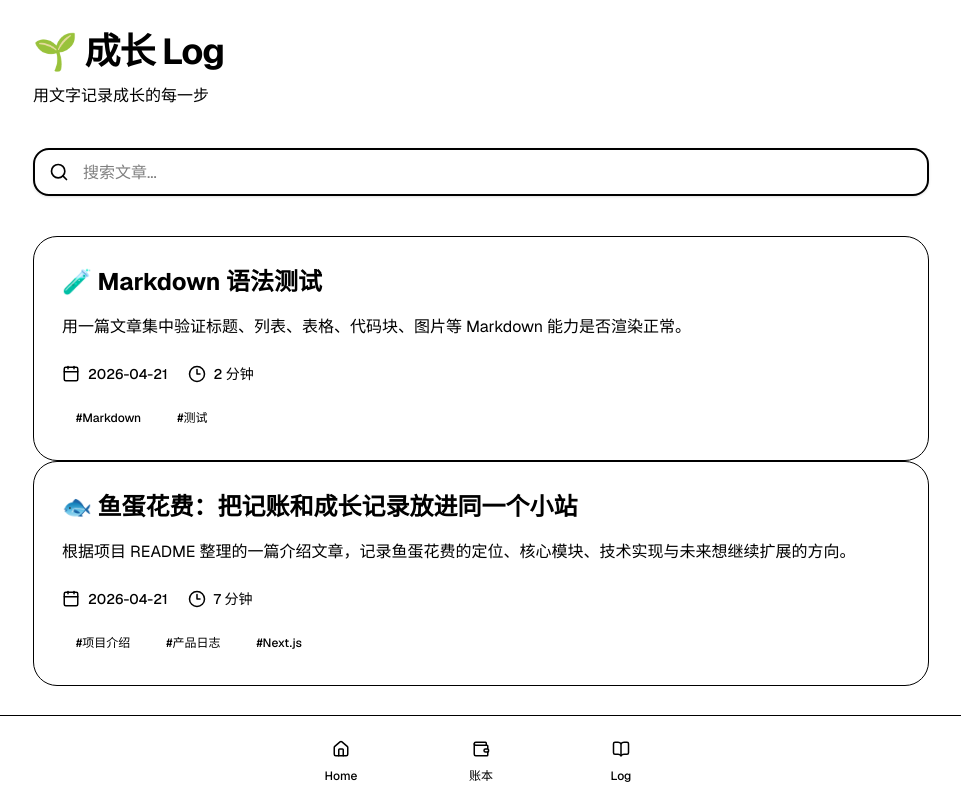
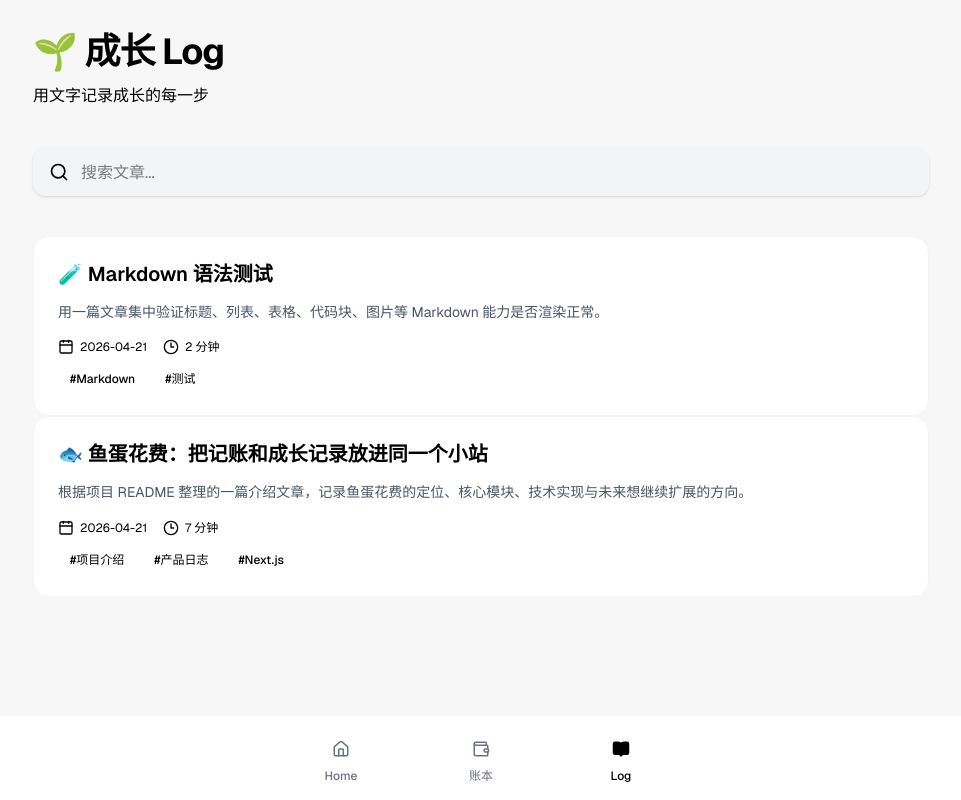
Before and after one commit to Chenming00/Yudan-log, a Next.js app: page /blog in a window 1280 px wide. Shown: the whole page, without its empty margins (159-1120 px from the left). Built offline with nearby package versions, Linux system fonts and the light colour scheme; no server answers.

Commit message:
refactor: improve UI styling across various components for better user experience

```diff
--- a/app/blog/blog-list-client.tsx
+++ b/app/blog/blog-list-client.tsx
@@ -61,42 +61,39 @@ export function BlogListClient({ posts }: BlogListClientProps) {
             placeholder="搜索文章..."
             value={searchQuery}
             onChange={(e) => setSearchQuery(e.target.value)}
-            className="w-full h-12 pl-12 pr-5 rounded-2xl border-2 border-border/60 bg-white text-base placeholder:text-muted-foreground/60 focus:outline-none focus:ring-4 focus:ring-primary/10 focus:border-primary transition-all shadow-sm"
+            className="w-full h-12 pl-12 pr-5 rounded-xl bg-gray-100 text-base placeholder:text-muted-foreground/60 focus:outline-none focus:ring-2 focus:ring-primary/20 transition-all shadow-sm border-none"
           />
         </div>
       </div>
 
       {/* 文章列表 */}
-      <div className="space-y-8">
+      <div className="space-y-5">
         {filteredPosts.map((post, index) => (
           <Link key={post.slug} href={`/blog/${post.slug}`}>
-            <article className="group relative rounded-3xl bg-white border border-border/40 p-7 transition-all duration-300 hover:shadow-xl hover:shadow-primary/5 hover:border-primary/30 hover:-translate-y-1 cursor-pointer overflow-hidden">
-              {/* 装饰元素 */}
-              <div className="absolute top-0 right-0 w-32 h-32 bg-gradient-to-br from-primary/5 to-transparent rounded-bl-full opacity-0 group-hover:opacity-100 transition-opacity duration-500" />
-
+            <article className="group relative rounded-2xl bg-white border border-gray-100 p-6 transition-all duration-300 hover:shadow-sm hover:border-primary/20 cursor-pointer overflow-hidden">
               <div className="relative">
-                <h2 className="text-xl sm:text-2xl font-bold text-foreground leading-snug group-hover:text-primary transition-colors">
+                <h2 className="text-lg sm:text-xl font-semibold text-foreground leading-snug group-hover:text-primary transition-colors">
                   {post.title}
                 </h2>
-                <p className="mt-4 text-base text-muted-foreground/90 line-clamp-2 leading-relaxed">
+                <p className="mt-3 text-sm text-gray-600 line-clamp-2 leading-relaxed">
                   {post.summary}
                 </p>
-                <div className="mt-6 flex flex-wrap items-center gap-5 text-sm text-muted-foreground">
-                  <div className="flex items-center gap-2">
-                    <Calendar className="h-4.5 w-4.5" />
-                    <span className="font-medium">{post.date}</span>
+                <div className="mt-4 flex flex-wrap items-center gap-4 text-xs text-muted-foreground">
+                  <div className="flex items-center gap-1.5">
+                    <Calendar className="h-4 w-4" />
+                    <span>{post.date}</span>
                   </div>
-                  <div className="flex items-center gap-2">
-                    <Clock3 className="h-4.5 w-4.5" />
-                    <span className="font-medium">{post.readingTime} 分钟</span>
+                  <div className="flex items-center gap-1.5">
+                    <Clock3 className="h-4 w-4" />
+                    <span>{post.readingTime} 分钟</span>
                   </div>
                 </div>
                 {post.tags.length > 0 && (
-                  <div className="mt-5 flex flex-wrap gap-2">
+                  <div className="mt-3 flex flex-wrap gap-1.5">
                     {post.tags.map((tag) => (
                       <span
                         key={tag}
-                        className="rounded-full bg-gradient-to-r from-muted to-muted/80 px-3.5 py-1.5 text-xs font-medium text-muted-foreground/80"
+                        className="rounded-full bg-muted px-3 py-1 text-xs font-medium text-muted-foreground/80"
                       >
                         #{tag}
                       </span>
@@ -110,9 +107,9 @@ export function BlogListClient({ posts }: BlogListClientProps) {
       </div>
 
       {filteredPosts.length === 0 && (
-        <div className="mt-14 rounded-3xl bg-white border border-border/40 p-14 text-center">
-          <div className="text-5xl mb-4">📭</div>
-          <p className="text-muted-foreground text-base">
+        <div className="mt-14 rounded-2xl bg-white border border-gray-100 p-10 text-center">
+          <div className="text-4xl mb-4">📭</div>
+          <p className="text-muted-foreground text-sm">
             {searchQuery ? "没有找到匹配的文章" : "暂无文章"}
           </p>
         </div>
--- a/app/globals.css
+++ b/app/globals.css
@@ -5,8 +5,8 @@
   --font-sans: var(--font-geist-sans), ui-sans-serif, system-ui, sans-serif, "Apple Color Emoji", "Segoe UI Emoji", "Segoe UI Symbol", "Noto Color Emoji";
   --font-mono: var(--font-geist-mono), ui-monospace, SFMono-Regular, Menlo, Monaco, Consolas, "Liberation Mono", "Courier New", monospace;
 
-  /* 纯白 App 风主题 */
-  --background: 0 0% 100%;
+  /* Notion/Linear 风格主题 */
+  --background: 0 0% 96.9%; /* #F7F7F7 */
   --foreground: 20 14.3% 4.1%;
 
   --card: 0 0% 100%;
@@ -15,29 +15,29 @@
   --popover: 0 0% 100%;
   --popover-foreground: 20 14.3% 4.1%;
 
-  --primary: 24 9.8% 10%;
-  --primary-foreground: 60 4.8% 95.9%;
+  --primary: 142.1 76.2% 36.3%; /* #6CBF84 */
+  --primary-foreground: 355.7 100% 97.3%;
 
   --secondary: 60 4.8% 95.9%;
   --secondary-foreground: 24 9.8% 10%;
 
   --muted: 60 4.8% 95.9%;
-  --muted-foreground: 25 5.1% 44.7%;
+  --muted-foreground: 25 5.3% 44.7%;
 
   --accent: 60 4.8% 95.9%;
   --accent-foreground: 24 9.8% 10%;
 
-  --destructive: 0 84.2% 60.2%;
+  --destructive: 0 84.2% 60.2%; /* #FF6B6B */
   --destructive-foreground: 0 0% 98%;
 
-  --border: 20 5.6% 90.4%;
-  --input: 20 5.6% 90.4%;
+  --border: 60 4.8% 95.9%;
+  --input: 60 4.8% 95.9%;
   --ring: 20 14.3% 4.1%;
 
   --radius: 0.75rem;
 
-  --chart-1: 12 76% 61%;
-  --chart-2: 173 58% 39%;
+  --chart-1: 142.1 76.2% 36.3%;
+  --chart-2: 0 84.2% 60.2%;
   --chart-3: 197 37% 24%;
   --chart-4: 43 74% 66%;
   --chart-5: 27 87% 67%;
--- a/app/ledger/page.tsx
+++ b/app/ledger/page.tsx
@@ -128,13 +128,13 @@ export default function LedgerPage() {
           <TabsList className="bg-muted rounded-xl p-1 mb-6">
             <TabsTrigger
               value="overview"
-              className="data-[state=active]:bg-white data-[state=active]:shadow-sm data-[state=active]:text-rose-500 rounded-lg px-4 py-2 text-sm font-medium transition-all text-muted-foreground"
+              className="data-[state=active]:bg-gray-100 data-[state=active]:text-black rounded-lg px-4 py-2 text-sm font-medium transition-all text-muted-foreground"
             >
               概览
             </TabsTrigger>
             <TabsTrigger
               value="detail"
-              className="data-[state=active]:bg-white data-[state=active]:shadow-sm data-[state=active]:text-rose-500 rounded-lg px-4 py-2 text-sm font-medium transition-all text-muted-foreground"
+              className="data-[state=active]:bg-gray-100 data-[state=active]:text-black rounded-lg px-4 py-2 text-sm font-medium transition-all text-muted-foreground"
             >
               明细
             </TabsTrigger>
--- a/app/page.tsx
+++ b/app/page.tsx
@@ -1,59 +1,55 @@
 import Link from 'next/link';
 import Image from 'next/image';
-import { BookOpen, Wallet } from 'lucide-react';
+import { BookOpen, Wallet, ChevronRight } from 'lucide-react';
 
 const modules = [
   {
-    title: '📒 鱼蛋小账本',
+    title: '鱼蛋小账本',
     description: '记录日常收支，管理个人财务',
     href: '/ledger',
     icon: Wallet,
-    color: 'text-amber-600 bg-amber-50',
   },
   {
-    title: '🌱 成长 Log',
+    title: '成长 Log',
     description: '用文字记录成长的每一步',
     href: '/blog',
     icon: BookOpen,
-    color: 'text-green-600 bg-green-50',
   },
 ];
 
 export default function HomePage() {
   return (
-    <main className="min-h-screen px-4 py-6 pb-[calc(env(safe-area-inset-bottom)+84px)]">
+    <main className="min-h-screen px-5 py-8 pb-[calc(env(safe-area-inset-bottom)+84px)]">
       {/* Profile Section */}
-      <div className="flex flex-col items-center pt-safe pb-2">
-        <div className="mb-3 mt-8 sm:mt-10">
+      <div className="flex flex-col items-center pt-safe pb-8">
+        <div className="mb-4 mt-6 sm:mt-8">
           <Image
             src="/apple-home-logo.png"
             alt="头像"
             width={80}
             height={80}
             sizes="80px"
-            className="h-20 w-20 rounded-full object-cover shadow-sm ring-2 ring-border"
+            className="h-20 w-20 rounded-full object-cover shadow-sm"
             priority
           />
         </div>
-        <h1 className="text-center text-xl font-semibold tracking-tight text-foreground sm:text-2xl">鱼蛋宝宝</h1>
-        <p className="mt-1 text-center text-sm text-muted-foreground">记录生活的每一面 🌱</p>
+        <h1 className="text-center text-xl font-medium tracking-tight text-foreground sm:text-2xl">鱼蛋宝宝</h1>
+        <p className="mt-2 text-center text-sm text-muted-foreground">记录生活的每一面</p>
       </div>
 
       {/* Module Cards */}
-      <div className="mt-8 grid gap-3 md:grid-cols-2 md:gap-4">
+      <div className="space-y-4">
         {modules.map((mod) => (
           <Link key={mod.href} href={mod.href}>
-            <div className="h-full rounded-2xl bg-white shadow-sm transition-all hover:bg-accent active:bg-accent/80 cursor-pointer p-4 sm:p-5 flex items-center gap-4">
-              <div className={`rounded-xl p-2.5 ${mod.color}`}>
-                <mod.icon className="h-5 w-5" />
+            <div className="rounded-2xl bg-white shadow-sm transition-all hover:bg-accent active:bg-accent/80 cursor-pointer p-5 flex items-center gap-4">
+              <div className="rounded-xl p-3 bg-muted">
+                <mod.icon className="h-5 w-5 text-foreground" />
               </div>
               <div className="flex-1 min-w-0">
-                <h2 className="font-semibold text-base text-foreground">{mod.title}</h2>
-                <p className="text-xs text-muted-foreground mt-0.5">{mod.description}</p>
+                <h2 className="font-medium text-base text-foreground">{mod.title}</h2>
+                <p className="text-sm text-muted-foreground mt-1">{mod.description}</p>
               </div>
-              <svg className="h-4 w-4 text-muted-foreground flex-shrink-0" fill="none" viewBox="0 0 24 24" stroke="currentColor" strokeWidth={2}>
-                <path strokeLinecap="round" strokeLinejoin="round" d="M9 5l7 7-7 7" />
-              </svg>
+              <ChevronRight className="h-5 w-5 text-muted-foreground flex-shrink-0" />
             </div>
           </Link>
         ))}
--- a/components/floating-nav.tsx
+++ b/components/floating-nav.tsx
@@ -31,7 +31,7 @@ export function FloatingNav() {
   return (
     <nav
       aria-label="全局底部导航"
-      className="fixed inset-x-0 bottom-0 z-40 border-t border-border bg-white px-3 pb-[calc(env(safe-area-inset-bottom)+10px)] pt-2 lg:px-6"
+      className="fixed inset-x-0 bottom-0 z-40 border-t border-gray-100 bg-white px-3 pb-[calc(env(safe-area-inset-bottom)+10px)] pt-2 lg:px-6"
     >
       <div className="flex w-full items-center justify-around gap-1 lg:justify-center lg:gap-3">
         {items.map((item) => {
@@ -46,17 +46,17 @@ export function FloatingNav() {
               className={[
                 "flex min-w-0 flex-1 flex-col items-center justify-center gap-1 rounded-2xl px-2.5 py-2 text-[11px] font-medium transition-colors duration-200 sm:min-w-[88px] sm:px-3 sm:text-xs lg:max-w-[128px]",
                 isActive
-                  ? "bg-muted text-foreground"
-                  : "text-muted-foreground hover:bg-accent/50 active:bg-accent",
+                  ? "text-black"
+                  : "text-gray-500 hover:text-gray-700",
               ].join(" ")}
             >
               <span
                 className={[
                   "flex h-8.5 w-8.5 items-center justify-center rounded-full transition-colors",
-                  isActive ? "bg-white text-foreground" : "text-muted-foreground",
+                  isActive ? "text-black" : "text-gray-500",
                 ].join(" ")}
               >
-                <Icon className="h-4.5 w-4.5" />
+                <Icon className={`h-4.5 w-4.5 ${isActive ? "fill-current" : ""}`} />
               </span>
               <span className="leading-none truncate">{item.label}</span>
             </Link>
```
Also changed, not shown: app/ledger/components/transaction-dialog.tsx (+74 -66 lines), app/ledger/dashboard/detail-list.tsx (+8 -8 lines), app/ledger/dashboard/summary-cards.tsx (+14 -14 lines), app/ledger/dashboard/trend-chart.tsx (+12 -12 lines).
